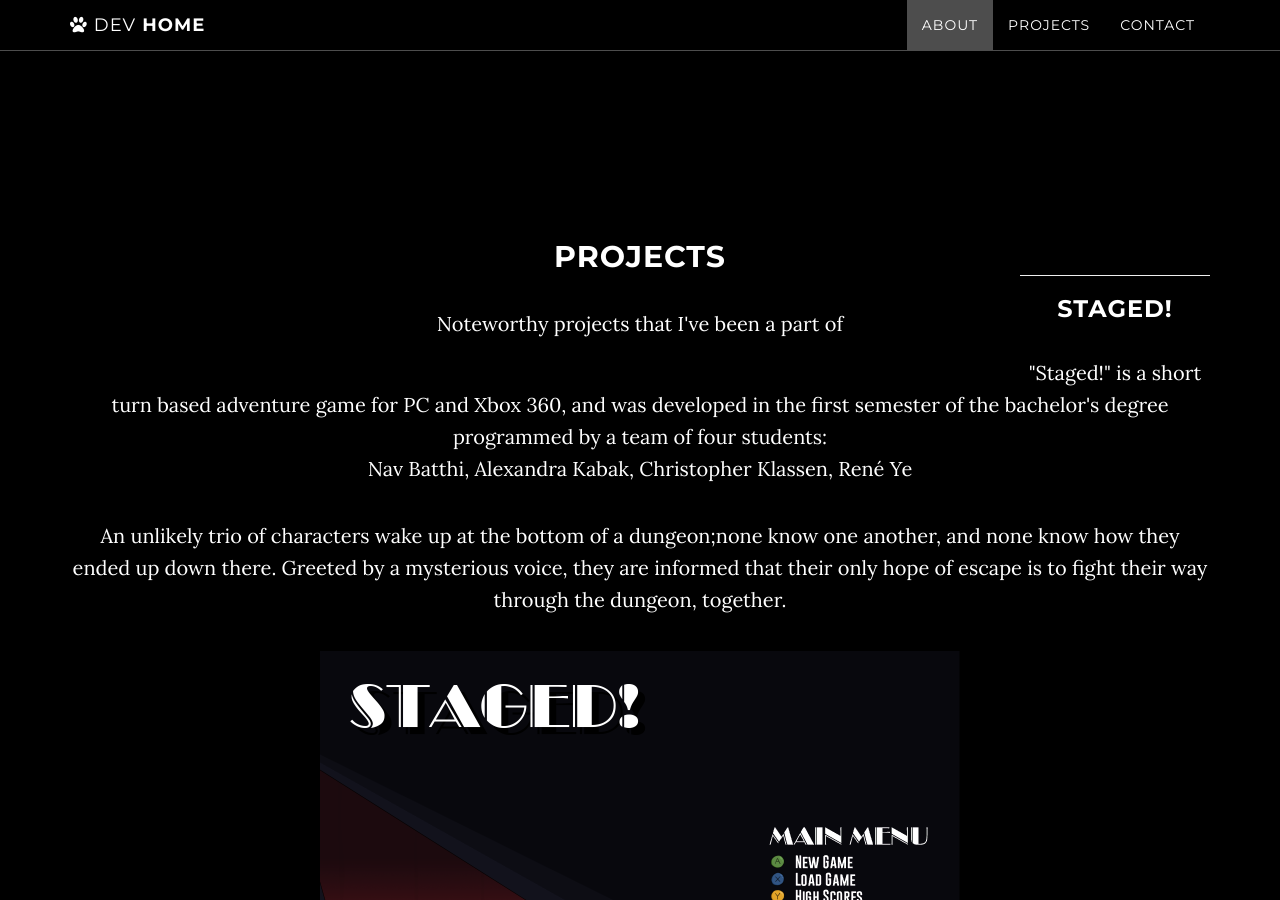
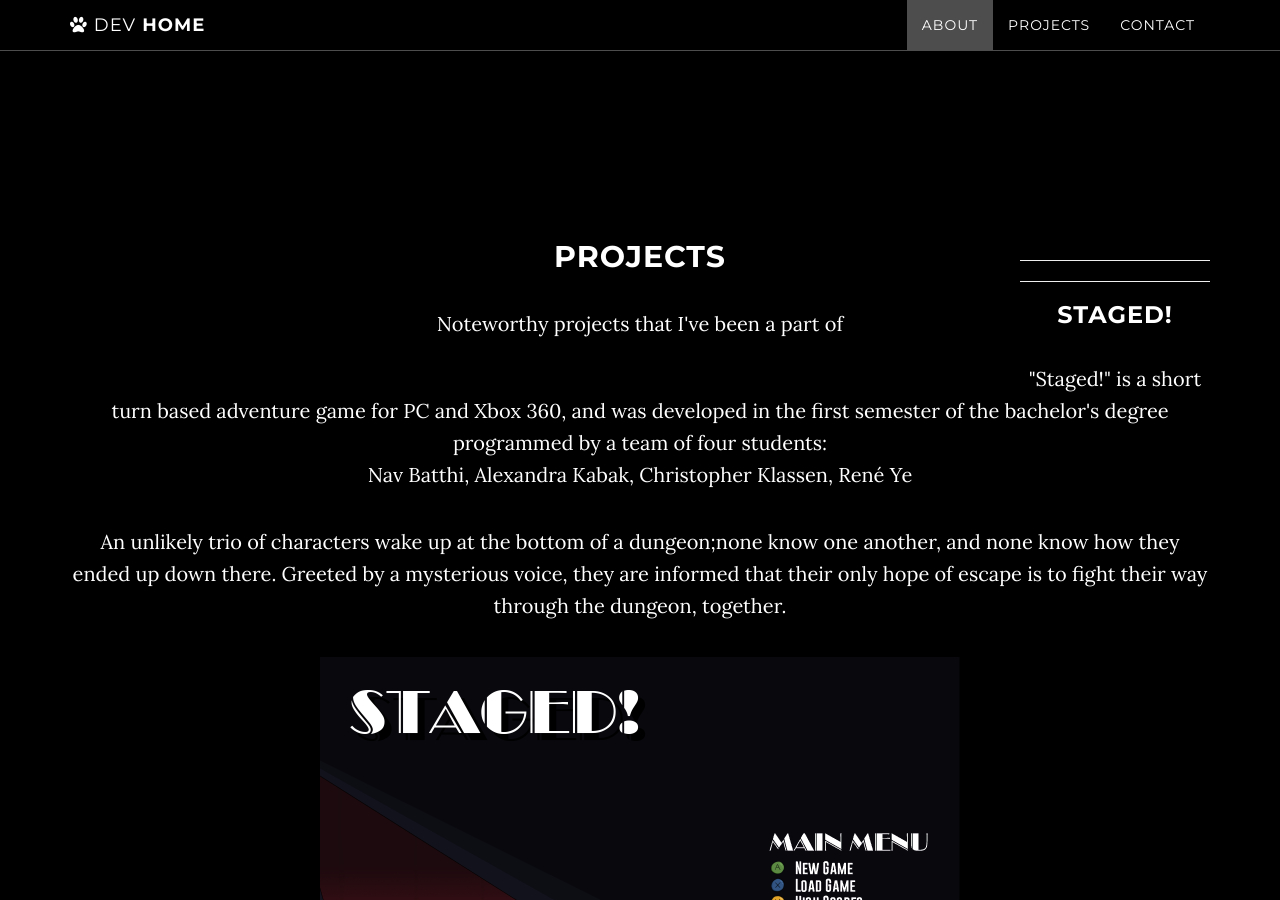
Before and after one commit to LexaFayte/DevKabak, a Jekyll site: the page built from index.html, in a window 1280 px wide and 900 px high, scrolled down 1195 px. Built offline with Jekyll 4.4.1, drawn with Linux system fonts in a browser that asks for light colours.

Commit message:
Update projects.html

```diff
--- a/_includes/projects.html
+++ b/_includes/projects.html
@@ -7,8 +7,7 @@
                 <p>Noteworthy projects that I've been a part of</p>
           <!--      <a href="http://startbootstrap.com/template-overviews/grayscale/" class="btn btn-default btn-lg">Visit Download Page</a>-->
             </div>
-            <p></p>
-            <hr>
+            <hr><hr>
             <div>
               <h3>Staged!</h3>
               <p>"Staged!" is a short turn based adventure game for PC and Xbox 360, and was developed in the first semester of the bachelor's degree programmed by
```
